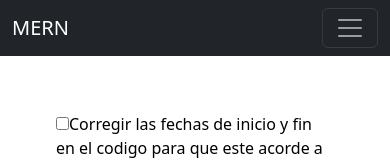
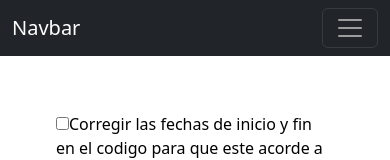
Before and after one commit to Jose-R21/myhome, a React (Vite) app: page / in a window 390 px wide. Shown: the top 160 px of the page. Built offline with nearby package versions, Linux system fonts and the light colour scheme.

Commit message:
mobile-navbar

```diff
--- a/src/componentes/Navbar/Navbar.jsx
+++ b/src/componentes/Navbar/Navbar.jsx
@@ -1,53 +1,59 @@
-import React from 'react'
-import { Link } from 'react-router-dom'
-import Dropdown from 'react-bootstrap/Dropdown';
-import DropdownButton from 'react-bootstrap/DropdownButton';
-import perro from '../../assets/perro.jpg';
-import './NavBar.css';
-
+import React from "react";
+import { Link } from "react-router-dom";
+import Dropdown from "react-bootstrap/Dropdown";
+import DropdownButton from "react-bootstrap/DropdownButton";
+import perro from "../../assets/perro.jpg";
+import "./NavBar.css";
 
 const NavBar = () => {
-
-
-
-  const img = <img className='img-prof' src={perro} />
+  const img = <img className="img-prof" src={perro} />;
   return (
-    <nav className="navbar navbar-expand-lg navbar-dark bg-dark" >
-      <div className="container-fluid" >
-        <Link className="navbar-brand" to="/">MERN</Link>
-        <button className="navbar-toggler" type="button" data-bs-toggle="collapse" data-bs-target="/navbarColor01" aria-controls="navbarColor01" aria-expanded="false" aria-label="Toggle navigation">
-          <span className="navbar-toggler-icon" />
+    <>
+      <nav className="navbar navbar-expand-lg navbar-dark bg-dark">
+        <div className="container-fluid">
+          <a className="navbar-brand" href="#">
+            Navbar
+          </a>
+          <button
+            className="navbar-toggler collapsed"
+            type="button"
+            data-bs-toggle="collapse"
+            data-bs-target="#navbarColor02"
+            aria-controls="navbarColor02"
+            aria-expanded="false"
+            aria-label="Toggle navigation"
+          >
+            <span className="navbar-toggler-icon"></span>
           </button>
-        <div className="collapse navbar-collapse" id="navbarColor01">
-          <ul className="navbar-nav ml-auto me-auto ul-princ">
-            <div className="collapse navbar-collapse">
+          <div className="navbar-collapse collapse" id="navbarColor02">
+            <ul className="navbar-nav me-auto">
               <li className="nav-item">
-                <Link className="nav-link active" to="/myhome">Inicio
+                <Link className="nav-link active" to="/myhome">
+                  Inicio
                   <span className="visually-hidden">(current)</span>
                 </Link>
               </li>
               <li className="nav-item">
-                <Link className="nav-link active" to="/myhome/calculadora">Calculadora
+                <Link className="nav-link active" to="/myhome/calculadora">
+                  Calculadora
                   <span className="visually-hidden">(current)</span>
                 </Link>
               </li>
+            </ul>
           </div>
           <div className="collapse ml-auto navbar-collapse justify-content-end">
-
-              <li className="dropdown navbar-light bg-dark" >
-                <DropdownButton title={img}  >
+            <li className="dropdown navbar-light bg-dark">
+              <DropdownButton title={img}>
                 <Dropdown.Item href="#/action-1">Action</Dropdown.Item>
                 <Dropdown.Item href="#/action-2">Another action</Dropdown.Item>
                 <Dropdown.Item href="#/action-3">Something else</Dropdown.Item>
               </DropdownButton>
             </li>
           </div>
-          </ul>
-
-        </div>
         </div>
       </nav>
-  )
-}
+    </>
+  );
+};
 
-export default NavBar
+export default NavBar;
```
Lines whose indentation alone changed are shown as unchanged.
